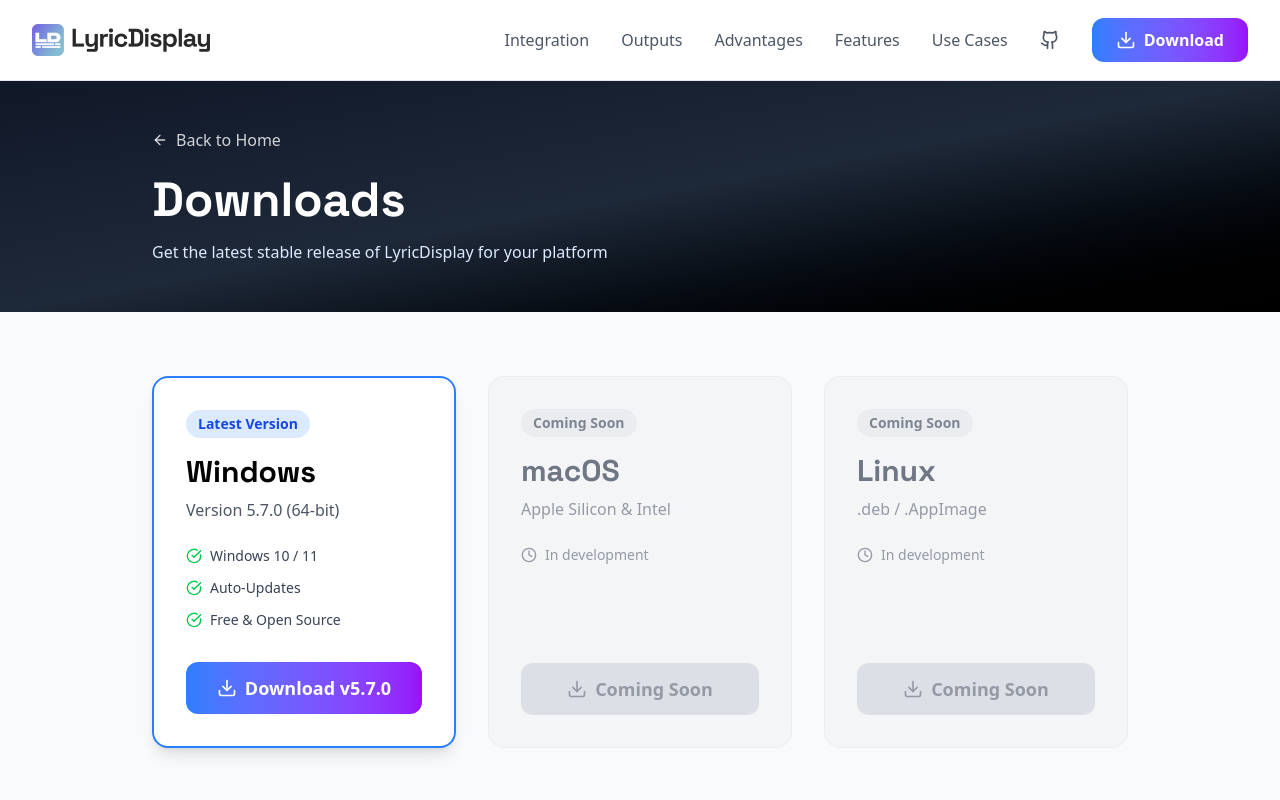
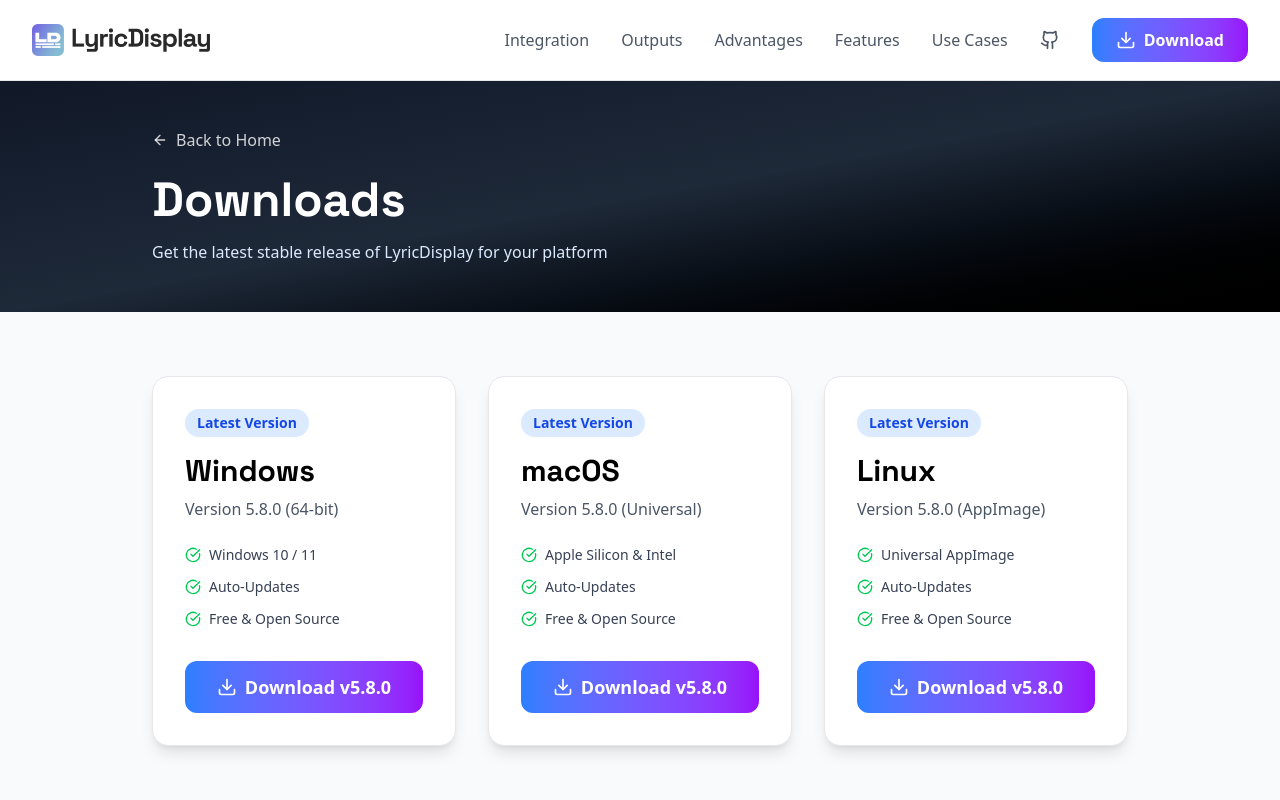
Before and after one commit to PeterAlaks/lyric-display-website, a React (Vite) app: page /download in a window 1280 px wide. Shown: the top 800 px of the page. Built offline with nearby package versions, Linux system fonts and the light colour scheme; the HTML template or start-up script is replaced by a standard one.

Commit message:
updated download links

```diff
--- a/src/pages/DownloadPage.jsx
+++ b/src/pages/DownloadPage.jsx
@@ -31,14 +31,14 @@
                 <div className="grid md:grid-cols-3 gap-8">
 
                     {/* Windows (Active) */}
-                    <div className="bg-white p-8 rounded-2xl shadow-lg border-2 border-blue-500 flex flex-col">
+                    <div className="bg-white p-8 rounded-2xl shadow-lg border border-gray-200 flex flex-col">
                         <div className="flex-shrink-0 mb-4">
                             <span className="inline-block bg-blue-100 text-blue-700 px-3 py-1 rounded-full text-sm font-semibold">
                                 Latest Version
                             </span>
                         </div>
                         <h2 className="text-3xl font-bold mb-2" style={{ fontFamily: 'Space Grotesk, sans-serif' }}>Windows</h2>
-                        <p className="text-gray-600 mb-6">Version 5.7.0 (64-bit)</p>
+                        <p className="text-gray-600 mb-6">Version 5.8.0 (64-bit)</p>
                         <div className="flex-grow space-y-3 mb-8">
                             <div className="flex items-center gap-2 text-sm text-gray-700">
                                 <CheckCircle className="w-4 h-4 text-green-500" />
@@ -54,62 +54,82 @@
                             </div>
                         </div>
                         <a
-                            href="https://mega.nz/file/hyIE0DLa#Br_7L0pJ5TtceaHb7xUCF-7rmDNTNHC5_ZofT_sADKE"
+                            href="https://github.com/PeterAlaks/lyric-display-app/releases/download/v5.8.0/LyricDisplay-5.8.0-Windows-Setup.exe"
                             className="w-full bg-gradient-to-r from-blue-500 to-purple-600 text-white px-6 py-3 rounded-xl font-semibold text-lg hover:shadow-2xl hover:scale-105 transition-all duration-200 flex items-center justify-center gap-2"
                             target="_blank"
                             rel="noopener noreferrer"
                         >
                             <Download className="w-5 h-5" />
-                            Download v5.7.0
+                            Download v5.8.0
                         </a>
                     </div>
 
-                    {/* macOS (Coming Soon) */}
-                    <div className="bg-gray-100 p-8 rounded-2xl border border-gray-200 flex flex-col opacity-70">
+                    {/* macOS (Active) */}
+                    <div className="bg-white p-8 rounded-2xl shadow-lg border border-gray-200 flex flex-col">
                         <div className="flex-shrink-0 mb-4">
-                            <span className="inline-block bg-gray-200 text-gray-600 px-3 py-1 rounded-full text-sm font-semibold">
-                                Coming Soon
+                            <span className="inline-block bg-blue-100 text-blue-700 px-3 py-1 rounded-full text-sm font-semibold">
+                                Latest Version
                             </span>
                         </div>
-                        <h2 className="text-3xl font-bold mb-2 text-gray-700" style={{ fontFamily: 'Space Grotesk, sans-serif' }}>macOS</h2>
-                        <p className="text-gray-500 mb-6">Apple Silicon & Intel</p>
+                        <h2 className="text-3xl font-bold mb-2" style={{ fontFamily: 'Space Grotesk, sans-serif' }}>macOS</h2>
+                        <p className="text-gray-600 mb-6">Version 5.8.0 (Universal)</p>
                         <div className="flex-grow space-y-3 mb-8">
-                            <div className="flex items-center gap-2 text-sm text-gray-500">
-                                <Clock className="w-4 h-4" />
-                                <span>In development</span>
+                            <div className="flex items-center gap-2 text-sm text-gray-700">
+                                <CheckCircle className="w-4 h-4 text-green-500" />
+                                <span>Apple Silicon & Intel</span>
+                            </div>
+                            <div className="flex items-center gap-2 text-sm text-gray-700">
+                                <CheckCircle className="w-4 h-4 text-green-500" />
+                                <span>Auto-Updates</span>
+                            </div>
+                            <div className="flex items-center gap-2 text-sm text-gray-700">
+                                <CheckCircle className="w-4 h-4 text-green-500" />
+                                <span>Free & Open Source</span>
                             </div>
                         </div>
-                        <button
-                            disabled
-                            className="w-full bg-gray-300 text-gray-500 px-6 py-3 rounded-xl font-semibold text-lg flex items-center justify-center gap-2 cursor-not-allowed"
+                        <a
+                            href="https://github.com/PeterAlaks/lyric-display-app/releases/download/v5.8.0/LyricDisplay-5.8.0-macOS.dmg"
+                            className="w-full bg-gradient-to-r from-blue-500 to-purple-600 text-white px-6 py-3 rounded-xl font-semibold text-lg hover:shadow-2xl hover:scale-105 transition-all duration-200 flex items-center justify-center gap-2"
+                            target="_blank"
+                            rel="noopener noreferrer"
                         >
                             <Download className="w-5 h-5" />
-                            Coming Soon
-                        </button>
+                            Download v5.8.0
+                        </a>
                     </div>
 
-                    {/* Linux (Coming Soon) */}
-                    <div className="bg-gray-100 p-8 rounded-2xl border border-gray-200 flex flex-col opacity-70">
+                    {/* Linux (Active) */}
+                    <div className="bg-white p-8 rounded-2xl shadow-lg border border-gray-200 flex flex-col">
                         <div className="flex-shrink-0 mb-4">
-                            <span className="inline-block bg-gray-200 text-gray-600 px-3 py-1 rounded-full text-sm font-semibold">
-                                Coming Soon
+                            <span className="inline-block bg-blue-100 text-blue-700 px-3 py-1 rounded-full text-sm font-semibold">
+                                Latest Version
                             </span>
                         </div>
-                        <h2 className="text-3xl font-bold mb-2 text-gray-700" style={{ fontFamily: 'Space Grotesk, sans-serif' }}>Linux</h2>
-                        <p className="text-gray-500 mb-6">.deb / .AppImage</p>
+                        <h2 className="text-3xl font-bold mb-2" style={{ fontFamily: 'Space Grotesk, sans-serif' }}>Linux</h2>
+                        <p className="text-gray-600 mb-6">Version 5.8.0 (AppImage)</p>
                         <div className="flex-grow space-y-3 mb-8">
-                            <div className="flex items-center gap-2 text-sm text-gray-500">
-                                <Clock className="w-4 h-4" />
-                                <span>In development</span>
+                            <div className="flex items-center gap-2 text-sm text-gray-700">
+                                <CheckCircle className="w-4 h-4 text-green-500" />
+                                <span>Universal AppImage</span>
+                            </div>
+                            <div className="flex items-center gap-2 text-sm text-gray-700">
+                                <CheckCircle className="w-4 h-4 text-green-500" />
+                                <span>Auto-Updates</span>
+                            </div>
+                            <div className="flex items-center gap-2 text-sm text-gray-700">
+                                <CheckCircle className="w-4 h-4 text-green-500" />
+                                <span>Free & Open Source</span>
                             </div>
                         </div>
-                        <button
-                            disabled
-                            className="w-full bg-gray-300 text-gray-500 px-6 py-3 rounded-xl font-semibold text-lg flex items-center justify-center gap-2 cursor-not-allowed"
+                        <a
+                            href="https://github.com/PeterAlaks/lyric-display-app/releases/download/v5.8.0/LyricDisplay-5.8.0-Linux.AppImage"
+                            className="w-full bg-gradient-to-r from-blue-500 to-purple-600 text-white px-6 py-3 rounded-xl font-semibold text-lg hover:shadow-2xl hover:scale-105 transition-all duration-200 flex items-center justify-center gap-2"
+                            target="_blank"
+                            rel="noopener noreferrer"
                         >
                             <Download className="w-5 h-5" />
-                            Coming Soon
-                        </button>
+                            Download v5.8.0
+                        </a>
                     </div>
                 </div>
             </div>
```
